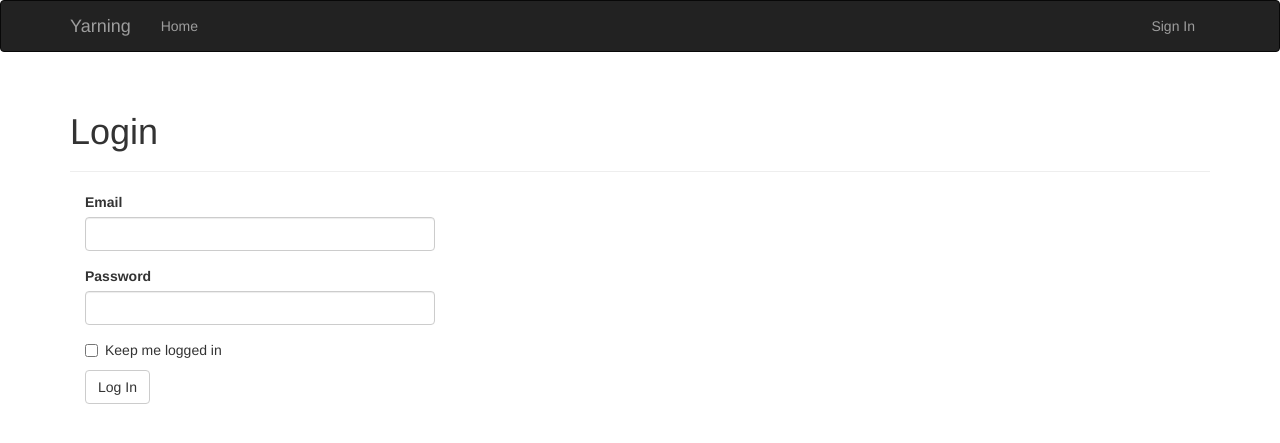
After one commit to huangliemin/yarning, a Flask app: page /auth/login in a window 1280 px wide. The commit adds this page. Shown: the top 443 px of the page. Run offline with Flask 2, Linux system fonts and the light colour scheme; some libraries are stand-ins or nearby versions.

Commit message:
add login

```diff
--- /dev/null
+++ b/app/auth/__init__.py
@@ -0,0 +1,6 @@
+# -*- coding: UTF-8 -*-
+from flask import Blueprint
+
+auth = Blueprint('auth', __name__)
+
+from . import views
--- /dev/null
+++ b/app/auth/forms.py
@@ -0,0 +1,11 @@
+# -*- coding: UTF-8 -*-
+from flask.ext.wtf import Form
+from wtforms import StringField, SubmitField, PasswordField, BooleanField
+from wtforms.validators import Required, Length, Email
+
+class LoginForm(Form):
+	#username = StringField('Username',validators=[Required(),Length(1,64)])
+	email=StringField('Email',validators=[Required(),Length(1,64),Email()])
+	password = PasswordField('Password',validators=[Required()])
+	remember_me = BooleanField('Keep me logged in')
+	submit = SubmitField('Log In')
--- /dev/null
+++ b/app/auth/views.py
@@ -0,0 +1,24 @@
+# -*- coding: UTF-8 -*-
+from flask import render_template, redirect, url_for, flash, request
+from . import auth
+from flask.ext.login import login_user, logout_user, login_required
+from ..models import User
+from .forms import LoginForm
+
+@auth.route('/login', methods=['GET', 'POST'])
+def login():
+	form = LoginForm()
+	if form.validate_on_submit():
+		user = User.query.filter_by(email=form.email.data).first()
+#		user = User.query.filter_by(username=form.username.data).first()
+		if user is not None and user.verify_password(form.password.data):
+			login_user(user, form.remember_me.data)
+			return redirect(request.args.get('next') or url_for('main.index'))
+		flash('Invalid username or password.')
+	return render_template('auth/login.html', form=form)
+@auth.route('/logout')
+@login_required
+def logout():
+	logout_user()
+	flash('You have been logged out.')
+	return redirect(url_for('main.index'))
--- /dev/null
+++ b/app/templates/auth/login.html
@@ -0,0 +1,13 @@
+{% extends "base.html" %}
+{% import "bootstrap/wtf.html" as wtf %}
+
+{% block title %}Yarning - Login{% endblock %}
+
+{% block page_content %}
+<div class="page-header">
+	<h1>Login</h1>
+</div>
+<div class="col-md-4">
+	{{ wtf.quick_form(form) }}
+</div>
+{% endblock %}
--- a/app/templates/base.html
+++ b/app/templates/base.html
@@ -29,6 +29,13 @@
 			<ul class="nav navbar-nav">
 				<li><a href="/">Home</a></li>
 			</ul>
+			<ul class="nav navbar-nav navbar-right">
+				{% if current_user.is_authenticated() %}
+				<li><a href="{{ url_for('auth.logout') }}">Sign Out</a></li>
+				{% else %}
+				<li><a href="{{ url_for('auth.login') }}">Sign In</a></li>
+				{% endif %}
+			</ul>
 		</div>
 	</div>
 </div>
--- a/requirements.txt
+++ b/requirements.txt
@@ -3,6 +3,7 @@ blinker==1.3
 Django==1.7.5
 Flask==0.10.1
 Flask-Bootstrap==3.0.3.1
+Flask-Login==0.2.11
 Flask-Mail==0.9.0
 Flask-Migrate==1.1.0
 Flask-Moment==0.2.1
```
Also changed, not shown: app/__init__.py (+9 -0 lines), app/models.py (+22 -1 lines), app/templates/index.html (+6 -2 lines), app/templates/index1.html (added, +16 -0 lines), migrations/versions/56ded6d7f90d_add_password_email.py (added, +30 -0 lines), tests/test_user_model.py (added, +23 -0 lines), data-dev.sqlite, 7 other files.
